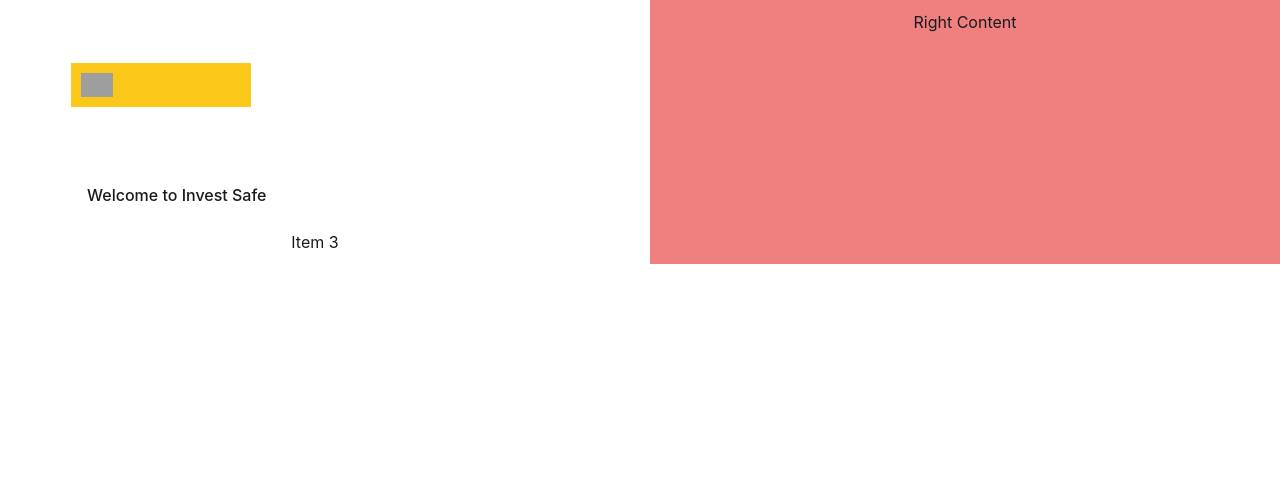
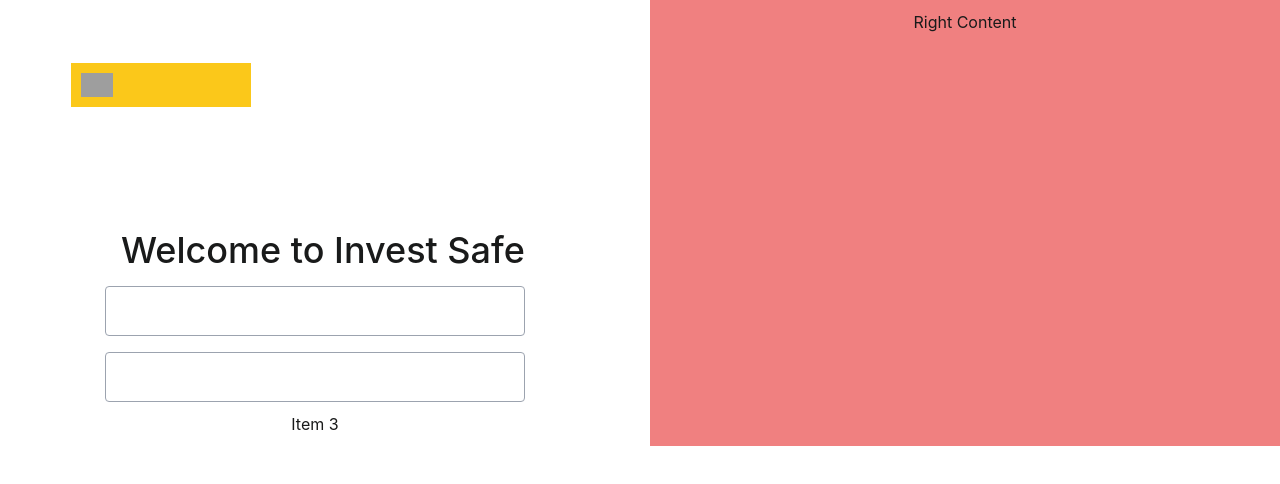
Before and after one commit to Plutus-Party-Codefest-2024/2024_Codefest_plutus, a React (Create React App) app: page / in a window 1280 px wide. Shown: the top 484 px of the page. Built offline with nearby package versions, Linux system fonts and the light colour scheme; grey boxes are pictures that could not be loaded.

Commit message:
add input fields

```diff
--- a/package.json
+++ b/package.json
@@ -8,6 +8,7 @@
     "@testing-library/user-event": "^13.5.0",
     "react": "^18.3.1",
     "react-dom": "^18.3.1",
+    "react-icons": "^5.4.0",
     "react-scripts": "5.0.1",
     "web-vitals": "^2.1.4"
   },
--- a/src/components/Login/Login.js
+++ b/src/components/Login/Login.js
@@ -11,8 +11,12 @@ const Login = () => (
         </div>
       </div>
       <div class="item welcome">
-        <h1 className='pl-4 font-medium'>Welcome to Invest Safe</h1>
       </div>
+      <form className='flex flex-col mx-auto max-w-[80%]'>
+        <h1 className='pl-4 font-medium text-4xl pb-4'>Welcome to Invest Safe</h1>
+        <input type='text' className='border border-gray-400 mb-4 px-5 py-3 rounded' id='User ID' />
+        <input type='text' className='border border-gray-400 px-5 py-3 rounded' id='Password' />
+      </form>
       <div>Item 3</div>
     </div>
     <div class="right">Right Content</div>
```
Also changed, not shown: 1 other file (tests, documents, lock files or other folders).
